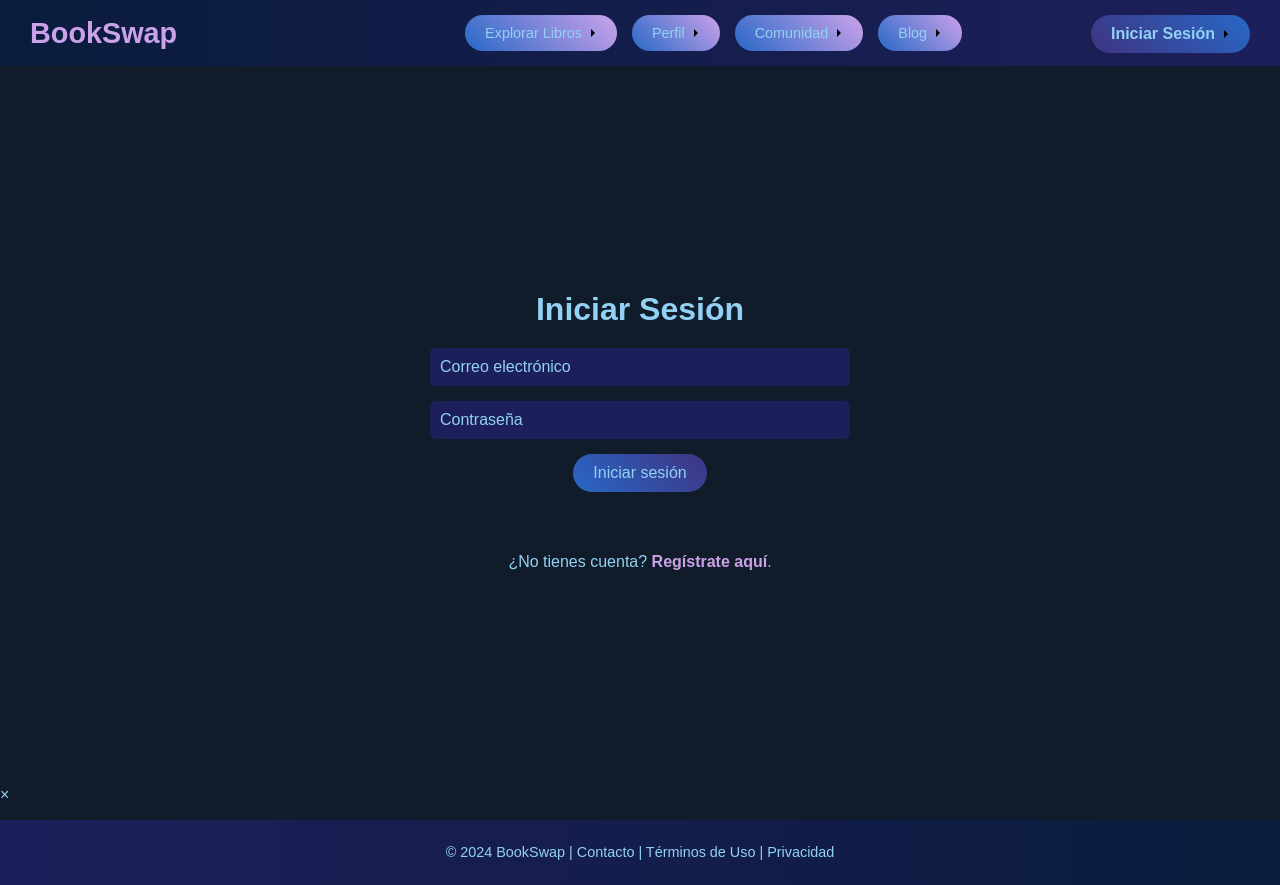
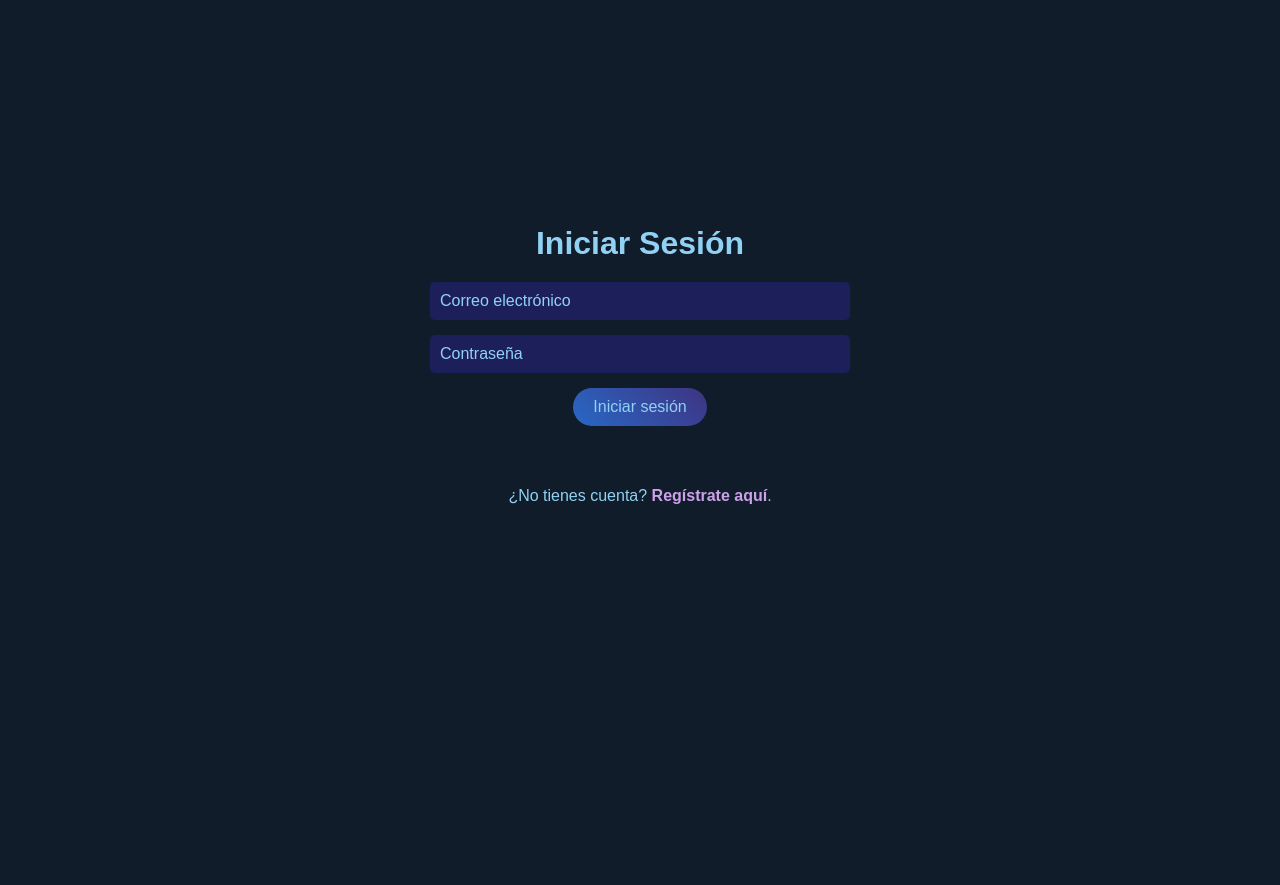
Before and after one commit to JACM701/BookSwap, a website: page public/login.html in a window 1280 px wide. After the commit the page ends 800 px from the top, so only its background shows below. Drawn offline with Linux system fonts and the light colour scheme.

Commit message:
mega cambio

```diff
--- a/public/js/login.js
+++ b/public/js/login.js
@@ -1,8 +1,3 @@
-// Función para redirigir a la página correspondiente cuando se hace clic en un botón
-function redirectTo(page) {
-    window.location.href = page;
-  }
-
   // Función para procesar el formulario de login
 const loginForm = document.getElementById("login-form");
 
@@ -31,7 +26,7 @@ loginForm.addEventListener("submit", async (e) => {
     if (response.ok) {
       alert("Inicio de sesión exitoso. Redirigiendo a tu perfil...");
       localStorage.setItem("token", data.token); // Guardar token en localStorage
-      window.location.href = "perfil.html"; // Redirigir a la página de perfil
+      window.location.href = "index.html"; // Redirigir a la página de perfil
     } else {
       alert(data.message || "Error en las credenciales. Por favor, verifica tus datos.");
     }
--- a/public/login.html
+++ b/public/login.html
@@ -7,48 +7,6 @@
   <link rel="stylesheet" href="css/login.css">
 </head>
 <body>
-  <header>
-    <div class="logo-container">
-      <h1>BookSwap</h1>
-    </div>
-    <nav>
-      <button class="cta" onclick="redirectTo('explorar.html')">
-        <span>Explorar Libros</span>
-        <svg width="15px" height="10px" viewBox="0 0 13 10">
-          <path d="M1,5 L11,5"></path>
-          <polyline points="8 1 12 5 8 9"></polyline>
-        </svg>
-      </button>
-      <button class="cta" onclick="redirectTo('perfil.html')">
-        <span>Perfil</span>
-        <svg width="15px" height="10px" viewBox="0 0 13 10">
-          <path d="M1,5 L11,5"></path>
-          <polyline points="8 1 12 5 8 9"></polyline>
-        </svg>
-      </button>
-      <button class="cta" onclick="redirectTo('comunidad.html')">
-        <span>Comunidad</span>
-        <svg width="15px" height="10px" viewBox="0 0 13 10">
-          <path d="M1,5 L11,5"></path>
-          <polyline points="8 1 12 5 8 9"></polyline>
-        </svg>
-      </button>
-      <button class="cta" onclick="redirectTo('blog.html')">
-        <span>Blog</span>
-        <svg width="15px" height="10px" viewBox="0 0 13 10">
-          <path d="M1,5 L11,5"></path>
-          <polyline points="8 1 12 5 8 9"></polyline>
-        </svg>
-      </button>
-    </nav>
-    <button class="cta login-btn" onclick="redirectTo('login.html')">
-      <span>Iniciar Sesión</span>
-      <svg width="15px" height="10px" viewBox="0 0 13 10">
-        <path d="M1,5 L11,5"></path>
-        <polyline points="8 1 12 5 8 9"></polyline>
-      </svg>
-    </button>
-  </header>
 
   <main class="login-content">
     <h2>Iniciar Sesión</h2>
@@ -61,18 +19,6 @@
     <p>¿No tienes cuenta? <a href="registro.html">Regístrate aquí</a>.</p>
   </main>
 
-<!-- Agrega este modal al final de tu HTML antes de cerrar el </body> -->
-<div id="custom-alert" class="modal">
-  <div class="modal-content">
-    <span class="close-btn">&times;</span>
-    <p id="alert-message"></p>
-  </div>
-</div>
-
-  <footer>
-    <p>&copy; 2024 BookSwap | Contacto | Términos de Uso | Privacidad</p>
-  </footer>
-
   <script src="js/login.js"></script>
 </body>
 </html>
--- a/server.js
+++ b/server.js
@@ -19,9 +19,9 @@ app.use('/uploads', express.static(path.join(__dirname, process.env.UPLOAD_PATH
 // Sirve archivos estáticos desde la carpeta "public"
 app.use(express.static(path.join(__dirname, 'public')));
 
-// Enviar el index.html cuando accedas a la raíz
+// Redirigir a login en lugar de enviar index.html
 app.get('/', (req, res) => {
-  res.sendFile(path.join(__dirname, 'public', 'index.html'));
+  res.redirect('/login.html'); // Redirige directamente a la página de login
 });
 
 // Conexión a MongoDB
```
Also changed, not shown: public/registro.html (+0 -46 lines).
